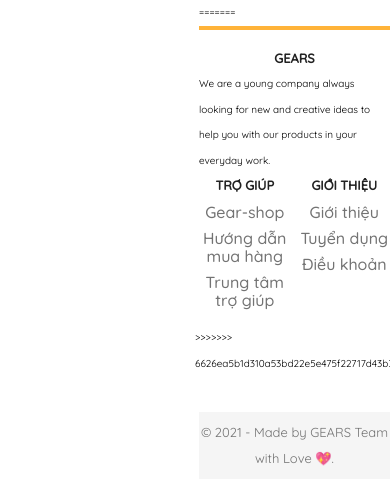
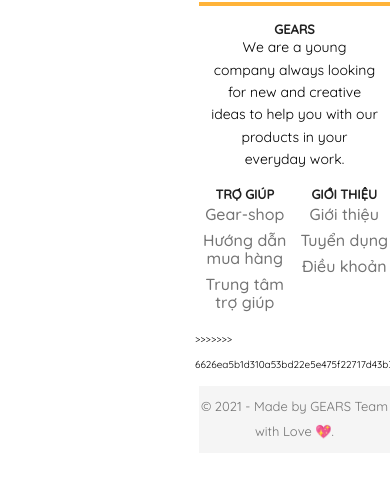
Before and after one commit to EdgarIgnite16/GEARS-Shop, a plain HTML site: page index.html in a window 390 px wide. Shown: the part 3041-3520 px from the top of the page. After the commit the page ends 3494 px from the top, so only its background shows below. Drawn offline with Linux system fonts and the light colour scheme.

Commit message:
Update Responsive.css

```diff
--- a/assets/css/Responsive.css
+++ b/assets/css/Responsive.css
@@ -300,10 +300,13 @@
     .footer__heading,
     .footer-item_link {
         text-align: center;
+        line-height: 14px;
+        font-size: 0.9rem;
     }
 
     .footer__heading {
         font-size: 0.8rem !important;
+        margin-bottom: 4px;
     }
 
     .footer-item_link {
@@ -314,12 +317,12 @@
         margin-bottom: 12px;
     }
 
-    .footer__download {
-        justify-content: center;
-    }
-
-    .footer__download-apps {
-        flex: none !important;
+    .footer__content {
+        padding: 0 12px;
+        margin-bottom: 16px;
+        line-height: 1.6;
+        font-size: 14px !important;
+        text-align: center;
     }
 
     .pagination-item--link {
@@ -343,6 +346,10 @@
         font-size: 12px;
     }
 
+    .footer__bottom {
+        margin-top: 8px !important;
+    }
+
     /* toast */
     #toast {
         top: 75px !important;
```
